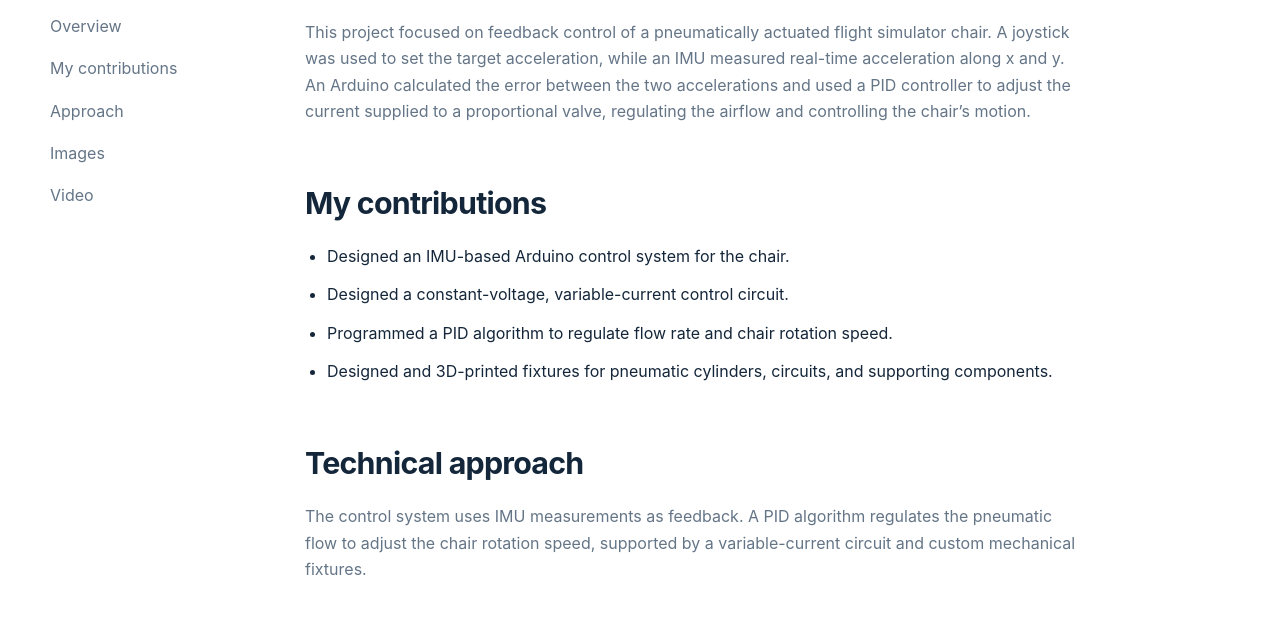
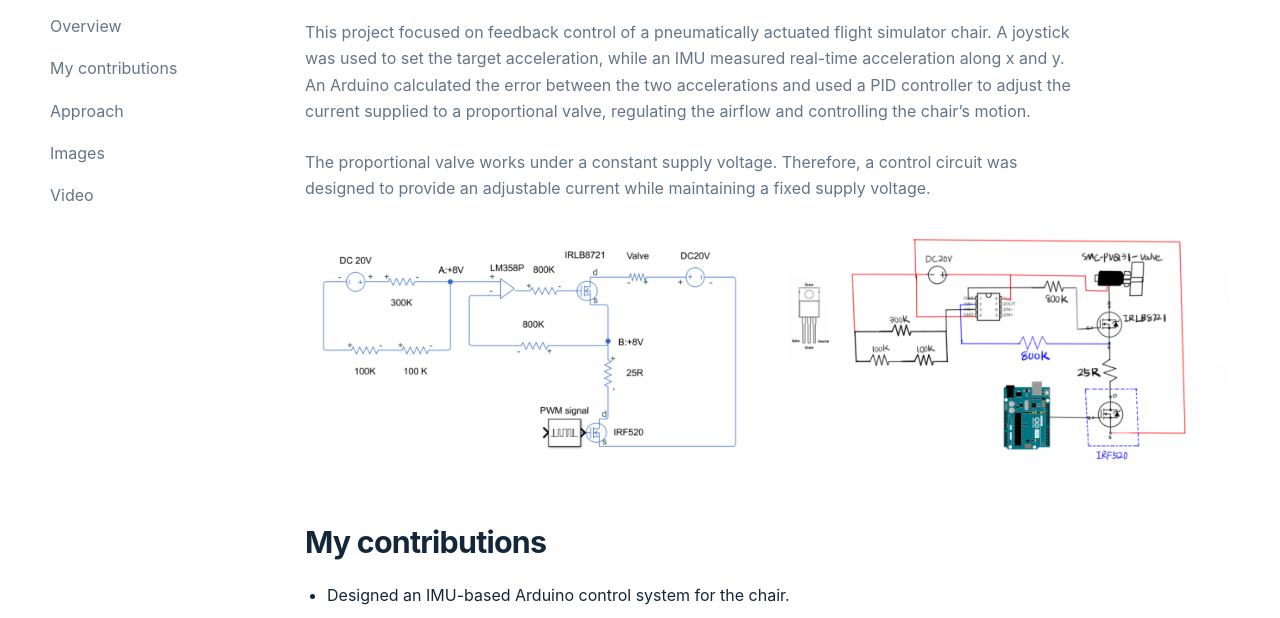
Before and after one commit to guanlinq/guanlinq.github.io, a plain HTML site: page flight-simulator-chair.html in a window 1280 px wide. Shown: the part 641-1259 px from the top of the page. Drawn offline with Linux system fonts and the light colour scheme.

Commit message:
Add valve circuit explanation and paired diagrams

```diff
--- a/flight-simulator-chair.html
+++ b/flight-simulator-chair.html
@@ -26,7 +26,14 @@
     <div class="detail-layout">
       <nav class="detail-toc" aria-label="On this page"><p>On this page</p><a href="#overview">Overview</a><a href="#contributions">My contributions</a><a href="#methods">Approach</a><a href="#images">Images</a><a href="#video">Video</a></nav>
       <div>
-        <section class="detail-section" id="overview"><h2>Project overview</h2><p>This project focused on feedback control of a pneumatically actuated flight simulator chair. A joystick was used to set the target acceleration, while an IMU measured real-time acceleration along x and y. An Arduino calculated the error between the two accelerations and used a PID controller to adjust the current supplied to a proportional valve, regulating the airflow and controlling the chair’s motion.</p></section>
+        <section class="detail-section" id="overview"><h2>Project overview</h2><p>This project focused on feedback control of a pneumatically actuated flight simulator chair. A joystick was used to set the target acceleration, while an IMU measured real-time acceleration along x and y. An Arduino calculated the error between the two accelerations and used a PID controller to adjust the current supplied to a proportional valve, regulating the airflow and controlling the chair’s motion.</p>
+
+          <p style="margin-top: 1.5rem;">The proportional valve works under a constant supply voltage. Therefore, a control circuit was designed to provide an adjustable current while maintaining a fixed supply voltage.</p>
+          <div style="display: grid; grid-template-columns: repeat(2, minmax(0, 1fr)); gap: 20px; margin-top: 24px; align-items: center;">
+            <a href="chair-current-control-circuit.png" target="_blank" rel="noopener"><img src="chair-current-control-circuit.png" alt="Proportional valve adjustable-current control circuit schematic" loading="lazy" style="display: block; width: 100%; height: auto;"></a>
+            <a href="chair-current-control-wiring.png" target="_blank" rel="noopener"><img src="chair-current-control-wiring.png" alt="Arduino and proportional valve current control wiring diagram" loading="lazy" style="display: block; width: 100%; height: auto;"></a>
+          </div>
+        </section>
         <section class="detail-section" id="contributions"><h2>My contributions</h2><ul><li>Designed an IMU-based Arduino control system for the chair.</li><li>Designed a constant-voltage, variable-current control circuit.</li><li>Programmed a PID algorithm to regulate flow rate and chair rotation speed.</li><li>Designed and 3D-printed fixtures for pneumatic cylinders, circuits, and supporting components.</li></ul></section>
         <section class="detail-section" id="methods"><h2>Technical approach</h2><p>The control system uses IMU measurements as feedback. A PID algorithm regulates the pneumatic flow to adjust the chair rotation speed, supported by a variable-current circuit and custom mechanical fixtures.</p>
           <!-- Add further technical descriptions, equations, results, and experiment notes here. -->
```
